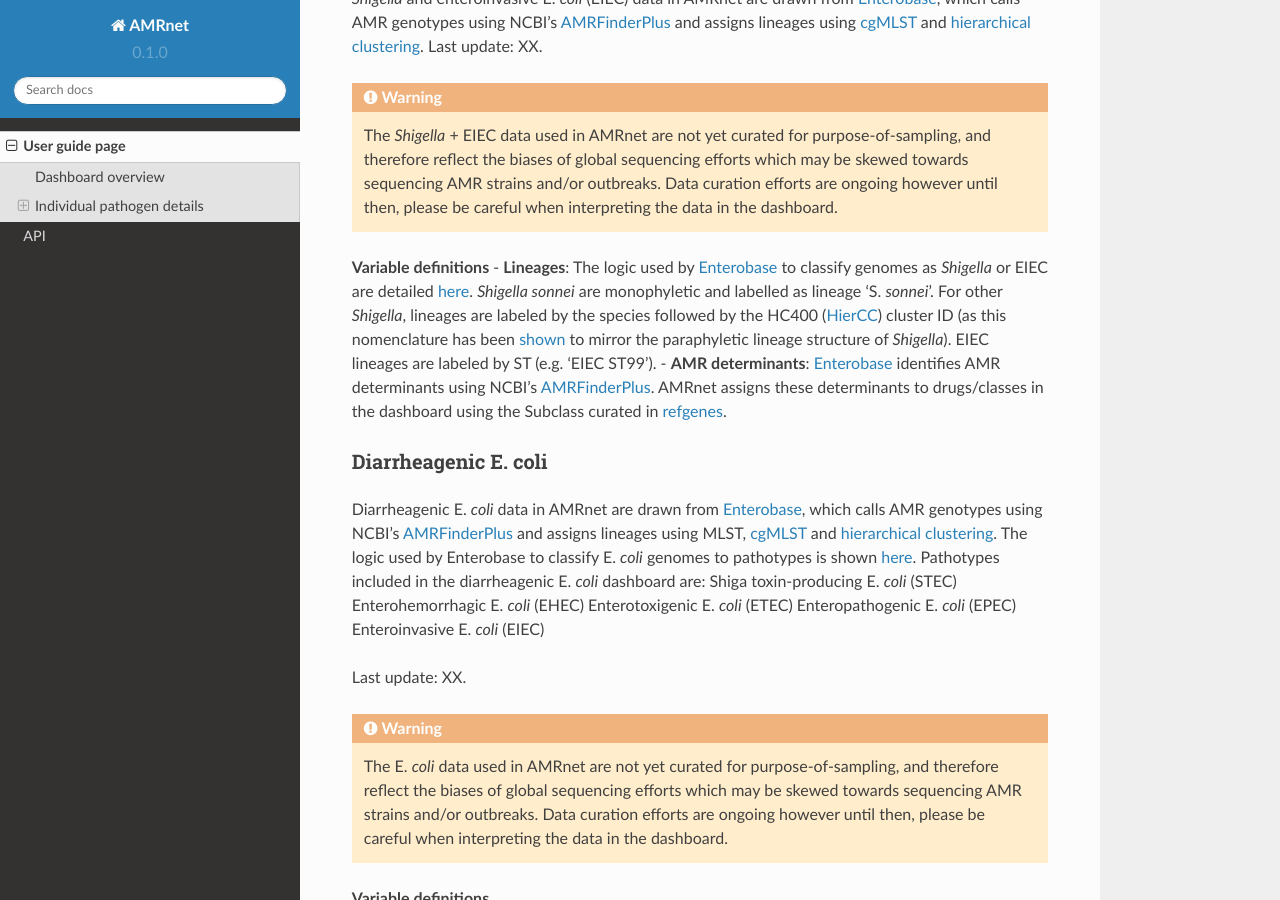
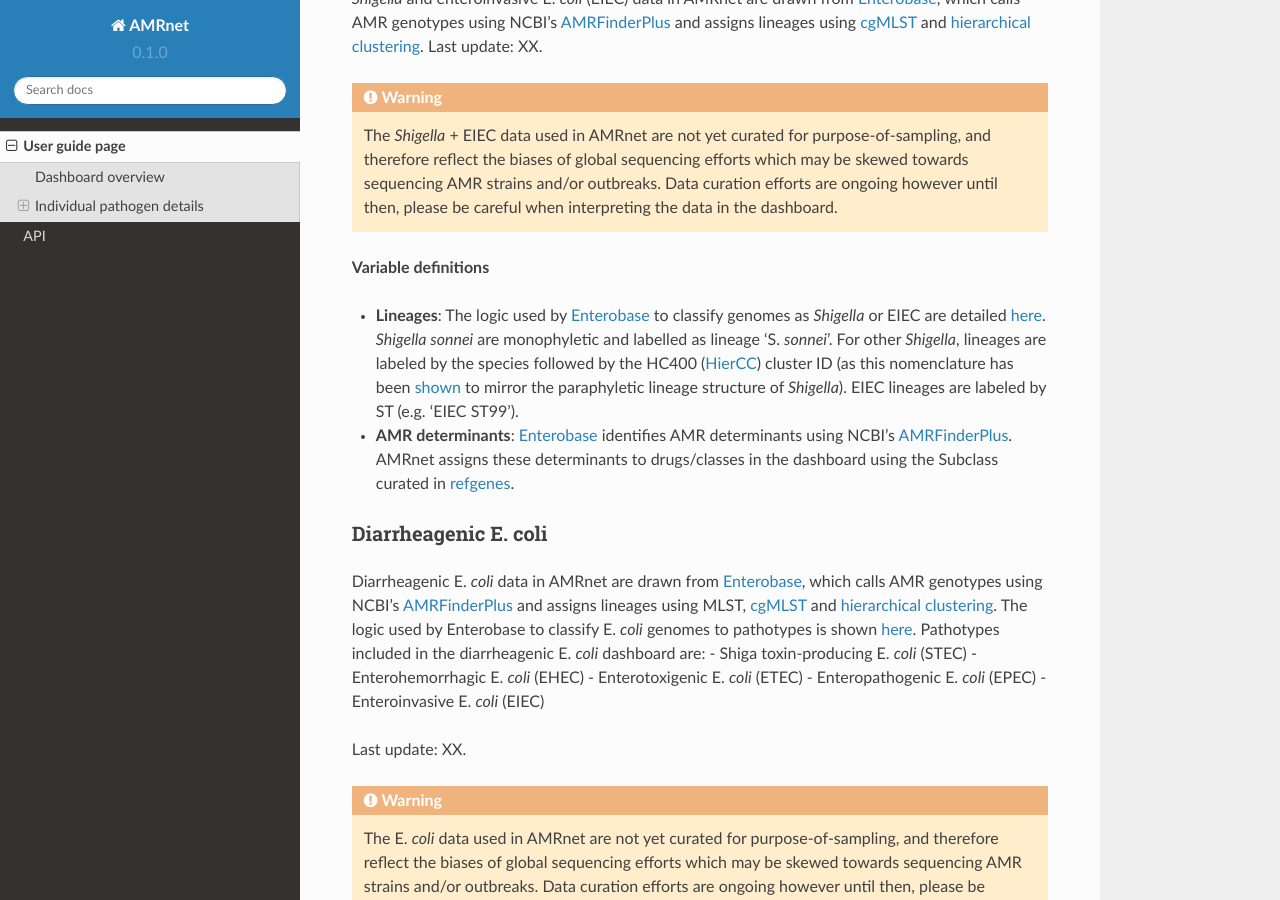
Before and after one commit to amrnet/User-Guide_, a Sphinx documentation site: the page built from docs/source/usage.rst, in a window 1280 px wide and 900 px high, scrolled down 3279 px. Built offline with Sphinx 7.4.7 and the Read the Docs theme 2.0.0, drawn with Linux system fonts in a browser that asks for light colours.

```diff
--- a/docs/source/usage.rst
+++ b/docs/source/usage.rst
@@ -88,17 +88,18 @@ Individual pathogen details
    The *Shigella* + EIEC data used in AMRnet are not yet curated for purpose-of-sampling, and therefore reflect the biases of global sequencing efforts which may be skewed towards sequencing AMR strains and/or outbreaks. Data curation efforts are ongoing however until then, please be careful when interpreting the data in the dashboard.
 
 **Variable definitions**
+
 - **Lineages**: The logic used by `Enterobase <https://doi.org/10.1101/gr.251678.119>`_ to classify genomes as *Shigella* or EIEC are detailed `here <https://enterobase.readthedocs.io/en/latest/pipelines/backend-pipeline-phylotypes.html?highlight=shigella>`_. *Shigella sonnei* are monophyletic and labelled as lineage ‘S. *sonnei*’. For other *Shigella*, lineages are labeled by the species followed by the HC400 (`HierCC <https://enterobase.readthedocs.io/en/latest/features/clustering.html>`_) cluster ID (as this nomenclature has been `shown <https://doi.org/10.1038/s41467-022-28121-1>`_ to mirror the paraphyletic lineage structure of *Shigella*). EIEC lineages are labeled by ST (e.g. ‘EIEC ST99’).
 - **AMR determinants**: `Enterobase <https://enterobase.warwick.ac.uk/>`_ identifies AMR determinants using NCBI’s `AMRFinderPlus <https://www.ncbi.nlm.nih.gov/pathogens/antimicrobial-resistance/AMRFinder/>`_. AMRnet assigns these determinants to drugs/classes in the dashboard using the Subclass curated in `refgenes <https://doi.org/10.1099/mgen.0.000832>`_.
 
 **Diarrheagenic E. coli**
 ~~~~~~~~~~~~~~~~~~~~~~~~~
 Diarrheagenic E. *coli* data in AMRnet are drawn from `Enterobase <https://enterobase.warwick.ac.uk/>`_, which calls AMR genotypes using NCBI’s `AMRFinderPlus <https://www.ncbi.nlm.nih.gov/pathogens/antimicrobial-resistance/AMRFinder/>`_ and assigns lineages using MLST, `cgMLST <https://doi.org/10.1101/gr.251678.119>`_ and `hierarchical clustering <https://doi.org/10.1093/bioinformatics/btab234>`_. The logic used by Enterobase to classify E. *coli* genomes to pathotypes is shown `here <https://enterobase.readthedocs.io/en/latest/pipelines/backend-pipeline-phylotypes.html?highlight=pathovar>`_. Pathotypes included in the diarrheagenic E. *coli* dashboard are:
-Shiga toxin-producing E. *coli* (STEC)
-Enterohemorrhagic E. *coli* (EHEC)
-Enterotoxigenic E. *coli* (ETEC)
-Enteropathogenic E. *coli* (EPEC)
-Enteroinvasive E. *coli* (EIEC)
+- Shiga toxin-producing E. *coli* (STEC)
+- Enterohemorrhagic E. *coli* (EHEC)
+- Enterotoxigenic E. *coli* (ETEC)
+- Enteropathogenic E. *coli* (EPEC)
+- Enteroinvasive E. *coli* (EIEC)
 
 Last update: XX.
 
```
